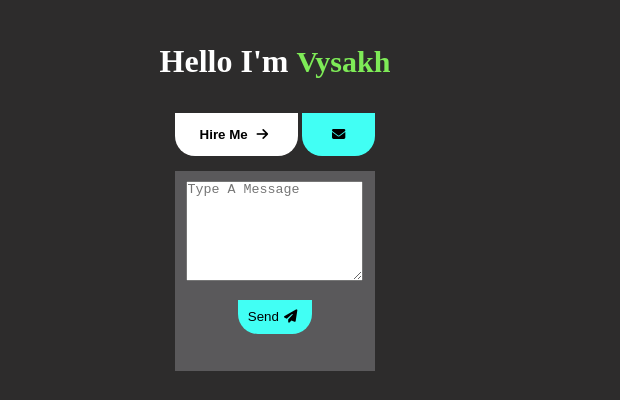
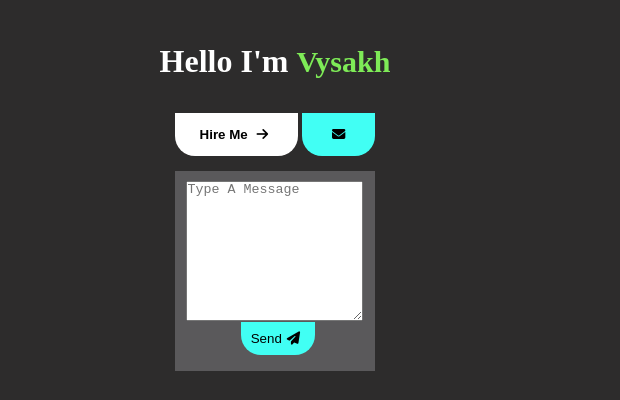
Before and after one commit to KVYSAKH/test-portfolio, a plain HTML site: page index.html in a window 1280 px wide. Both pictures are taken after a click on the button 338 px from the left and 341 px from the top of the page. Shown: the part 78-478 px from the top of the page, 0-620 px from the left. Drawn offline with Linux system fonts and the light colour scheme.

Commit message:
Add files via upload

```diff
--- a/css/style.css
+++ b/css/style.css
@@ -165,12 +165,22 @@ p span{
 	height: 200px;
 	padding: 5px 0px;
 
+	/*---- test */
+
+	position: relative;
+
+
 }
 
 .message textarea {
 	margin: 5px 0px 0px;
 	outline: none;
-	height: 100px;
+	height: 140px;
+
+	/*test */
+
+
+
 
 }
 .message button {
@@ -180,6 +190,14 @@ p span{
 	background-color: #41FFF4;
 	border-radius: 0px 0px 20px 20px;
 	border: none;
+	/*-------------------- test ------------*/
+
+
+	position: absolute;
+	bottom: 1px;
+	right: 30%;
+
+
 
 
 }
--- a/index.html
+++ b/index.html
@@ -53,6 +53,8 @@
 				<a href="#"> <button class="btt"> Hire Me <i class="fa fa-arrow-right"></i></button> </a>
 				<a href="#"> <button class=" btt message-bt" id="ms"> <i class="fa fa-envelope" aria-hidden="true"></i></button> </a>
 
+				<!------------------------
+
 
 				<div class="message-box">
 
@@ -67,14 +69,44 @@
 
 
 
-							<!----------
 
-							<input type="button" name="" value="send">
-
-							---------->
 						</form>
 					</div>
 				</div>
+				 --------------------->
+
+
+				<!------------------------test starting --------------------->
+
+
+
+
+				<div class="message-box">
+
+					<div class="message">
+						<a href="#"> <button id="send" class="bttt">Send<i class="fa fa-paper-plane" aria-hidden="true"></i></button></a>
+
+						<form action="" method="post" name="myForm">
+
+							<textarea placeholder="Type A Message"></textarea>
+
+							<br>
+
+
+
+
+
+						</form>
+					</div>
+				</div>
+
+
+
+
+
+
+
+
 			</div>
 
 			<!-------------------------------- end Hire me and message section ----------------------------------->
--- a/js/javascript.js
+++ b/js/javascript.js
@@ -11,7 +11,7 @@ $(document).ready(function(){
 
     $(".message-box").toggle(2000);
     $(".html,.css,.js").slideUp(1000).slideDown(1000);
-    $("p").hide(3000);
+    $("p").hide(2000);
 
 
 	});
@@ -24,7 +24,7 @@ $(document).ready(function(){
 	$("#send").click(function(){
 
 		$(".message-box").slideUp(1000);
-		$("p").show(1000);
+		$("p").show(2000);
 
 
 
```
